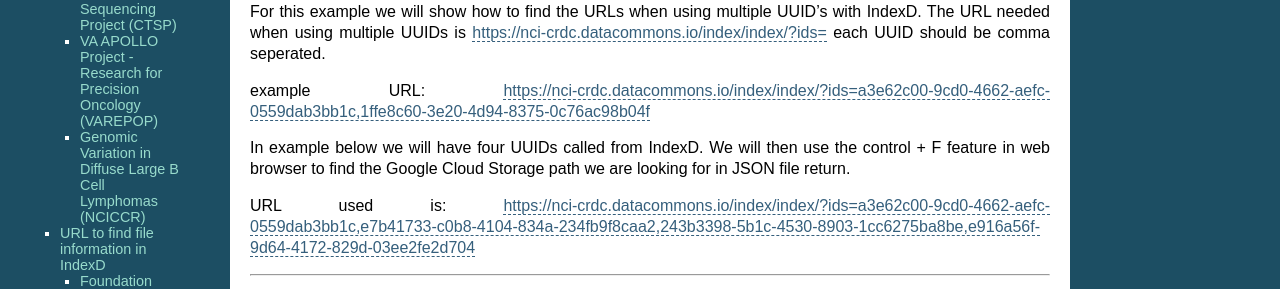
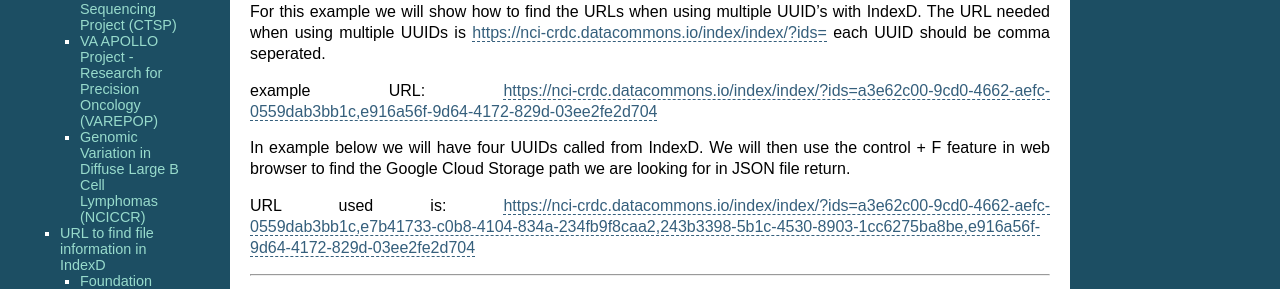
Before and after one commit to isb-cgc/readthedocs, a Sphinx documentation site: the page built from docs/source/sections/data/data2/AccessData/AccessviaIndexD.rst, in a window 1280 px wide and 900 px high, scrolled down 8120 px. Shown: the part 489-778 px from the top of the window. Built offline with Sphinx 7.4.7, drawn with Linux system fonts in a browser that asks for light colours; pages that are not in the unit, such as notebooks, are missing from menus; some of the changed lines change nothing that is shown.

Commit message:
uuidd change

```diff
--- a/docs/source/sections/data/data2/AccessData/AccessviaIndexD.rst
+++ b/docs/source/sections/data/data2/AccessData/AccessviaIndexD.rst
@@ -223,7 +223,7 @@
 
 For this example we will show how to find the URLs when using multiple UUID's with IndexD.  The URL needed when using multiple UUIDs is https://nci-crdc.datacommons.io/index/index/?ids= each UUID should be comma seperated.
 
-example URL: https://nci-crdc.datacommons.io/index/index/?ids=a3e62c00-9cd0-4662-aefc-0559dab3bb1c,1ffe8c60-3e20-4d94-8375-0c76ac98b04f
+example URL: https://nci-crdc.datacommons.io/index/index/?ids=a3e62c00-9cd0-4662-aefc-0559dab3bb1c,e916a56f-9d64-4172-829d-03ee2fe2d704
 
 
 In example below we will have four UUIDs called from IndexD.  We will then use the control + F feature in web browser to find the Google Cloud Storage path we are looking for in JSON file return.
```
